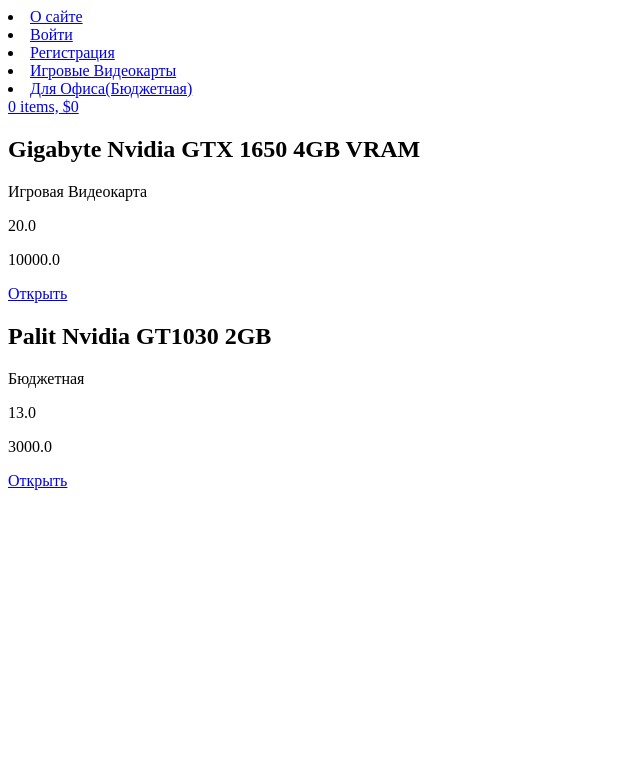
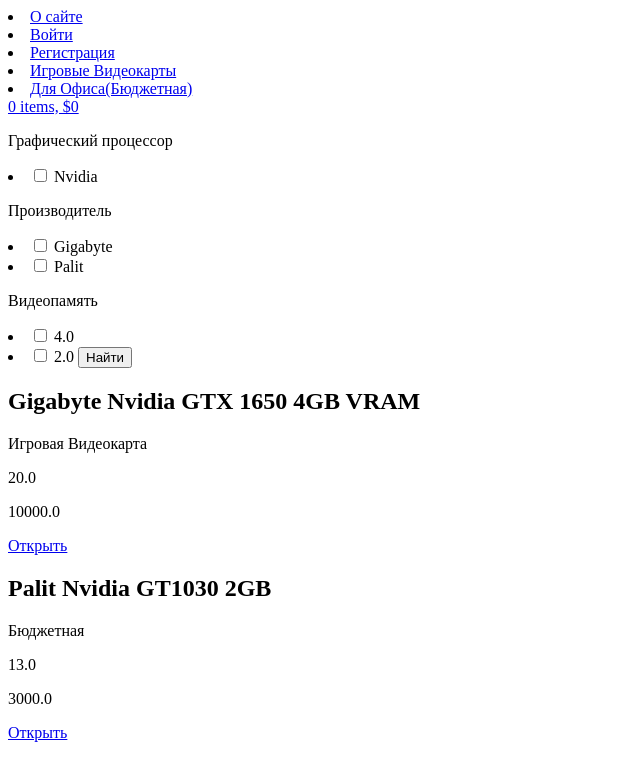
Before and after one commit to Lostskill/vds_site, a Django app: page /main/ in a window 1280 px wide. Shown: the top 781 px of the page, without its empty margins (0-640 px from the left). Run offline with Django 3.2, Linux system fonts and the light colour scheme; data comes from the database, SQL or seed files in the repository; both versions use the stored data as it was after the commit; parts of the project's set-up code (start-up, migrations or seed data) failed here and were passed over.

Commit message:
Добавлена сортировка по нескольким критериям

```diff
--- a/main/models.py
+++ b/main/models.py
@@ -7,11 +7,11 @@ class VideoCard(models.Model):
     chip = models.CharField(max_length=100)
     price = models.FloatField()
     video_memory = models.FloatField(null=True, blank=True)
-    description = models.TextField( null=True)
+    description = models.TextField(null=True)
     published = models.DateTimeField(auto_now_add=True, db_index=True)
     amount = models.FloatField(null=True)
     rub_key = models.ForeignKey('Rub', null=True, on_delete = models.PROTECT, verbose_name="Тип Видеокарты")
-    image = models.ImageField(null=True)
+    image = models.ImageField(null=True,blank=True)
     slug = models.SlugField(max_length=255,null=True,  db_index=True, verbose_name="URL")
     def __str__(self):
         return self.name
--- a/main/templates/main/basic.html
+++ b/main/templates/main/basic.html
@@ -1,8 +1,12 @@
+{% load static %}
 <!DOCTYPE>
 <html lang="ru">
     <body>
         <meta charset="utf-8"/>
-        <title>VDS - Магазин по продажам видеокарт</title>
+        <head>
+            <title>VDS - Магазин по продажам видеокарт</title>
+            <link type="text/css" href="{% static 'main/css/style.css' %}" rel="stylesheet"/>
+        </head>
         <div class = "menu">
         {% block menu %}
             <div class = 'mainmenu'>
--- a/main/templates/main/index.html
+++ b/main/templates/main/index.html
@@ -1,13 +1,49 @@
 {% extends 'main/basic.html' %}
 {% block content %}
+    <div class='sort'>
+        <form action='{% url 'filter' %}' method='get'>
+            <div class='chip_header'>
+                <p>Графический процессор</p>
+                {% for chips in view.get_chip %}
+                    <li class='chip_sort'>
+                    <input type='checkbox' class='checked' name='chip' value="{{ chips.chip }}">
+                    <span class='span chip_sort'>{{ chips.chip }} </span>
+                {% endfor %}
+            </div>
+            <p>Производитель</p>
+        {% for manu in view.get_manufactors %}
+            <li class='manu_sort'>
+                <input type='checkbox' class='checked' name='manufacturer' value="{{ manu.manufacturer}}">
+                <span class='span chip_sort'>{{ manu.manufacturer }} </span>
+        {% endfor %}
+
+        <p>Видеопамять</p>
+        {% for vmemory in view.get_videomemory %}
+            <li class='chip_sort'>
+                <input type='checkbox' class='checked' name='video_memory' value="{{ vmemory.video_memory }}">
+                <span class='span chip_sort'>{{ vmemory.video_memory }} </span>
+        {% endfor %}
+            <button type='submit'>Найти</button>
+        </form>
+    </div>
+
+<div class = 'sorting_card'>
+    {%for cards in videocard_list %}
+        <h2>{{ cards.name }}</h2>
+        <p>{{ cards.description }}</p>
+        <p>{{ cards.amount }}</p>
+        <p>{{ cards.price }}</p>
+        <a href={{ cards.get_absolute_url }}>Открыть</a>
+    {% endfor %}
+<div>
+
 <div class="main">
-        {% for card in videocard %}
+    {% for card in videocard %}
         <h2>{{ card.name }}</h2>
         <p>{{ card.description }}</p>
         <p>{{ card.amount }}</p>
         <p>{{ card.price }}</p>
         <a href={{ card.get_absolute_url }}>Открыть</a>
-        {% endfor %}
-
-    </div>
+     {% endfor %}
+</div>
 {% endblock %}
--- a/main/urls.py
+++ b/main/urls.py
@@ -6,6 +6,7 @@ from . import views
 
 urlpatterns = [
     path('', Main.as_view(), name='main'),
+    path('filter/', views.FilterCard.as_view() ,name = 'filter'),
     path('category/<slug:cat_slug>/', RubList.as_view() ,name = 'rubrics'),
     path('card/<slug:card_slug>', ShowCard.as_view(), name = 'vcard'),
     path('about/', views.about , name = 'about'),
--- a/main/utils.py
+++ b/main/utils.py
@@ -21,9 +21,3 @@ class DataMixin:
         cart_product_form = CartAddProductForm()
         context['cart_product_form'] = cart_product_form
         return context
-
-#    def get_cart_data(self, request,**kwargs):
-#        cart = Cart(request)
-#        con = kwargs
-#        con['cart'] = cart
-#        return con
--- a/main/views.py
+++ b/main/views.py
@@ -6,10 +6,21 @@ from main.models import *
 from django.contrib.auth.views import LoginView
 from .utils import *
 from .form import *
-from cart.cart import Cart
+from django.db.models import Q
+
+class SortingStaff:
+
+    def get_chip(self):
+        return VideoCard.objects.filter().values("chip").distinct()
+
+    def get_manufactors(self):
+        return VideoCard.objects.filter().values("manufacturer").distinct()
+
+    def get_videomemory(self):
+        return VideoCard.objects.filter().values("video_memory").distinct()
 
 
-class Main(DataMixin, ListView):
+class Main(SortingStaff ,DataMixin, ListView):
 
     model = VideoCard
 
@@ -83,6 +94,20 @@ class RegisterUser(DataMixin, CreateView):
         login(self.request, user)
         return redirect('main')
 
+class FilterCard(SortingStaff,ListView,DataMixin):
+    template_name = 'main/index.html'
+
+    def get_queryset(self):
+        queryset = VideoCard.objects.filter(
+            Q(chip__in=self.request.GET.getlist('chip')) |
+            Q(manufacturer__in=self.request.GET.getlist('manufacturer'))|
+            Q(video_memory__in=self.request.GET.getlist('video_memory')))
+        return queryset
+
+    def get_context_data(self, *, object_list=None, **kwargs):
+        context = super().get_context_data(**kwargs)
+        c_def = self.get_rub_data()
+        return dict(list(context.items()) + list(c_def.items()))
 
 def about(request):
         return render(request, 'main/about', {'menu': menu})
--- a/vds/settings.py
+++ b/vds/settings.py
@@ -126,6 +126,9 @@ USE_TZ = True
 
 STATIC_URL = '/static/'
 
+STATIC_ROOT = os.path.join(BASE_DIR, 'static')
+STATICFILES_DIRS = []
+
 # Default primary key field type
 # https://docs.djangoproject.com/en/3.2/ref/settings/#default-auto-field
 
@@ -140,5 +143,4 @@ EMAIL_BACKEND = 'django.core.mail.backends.console.EmailBackend'
 
 
 
-
 CELERY_BROKER_URL = 'redis://redis:6379'
```
Also changed, not shown: main/templates/main/list_rubric.html (deleted, +0 -7 lines), main/templates/main/videocard_list.html (added, +12 -0 lines), db.sqlite3, main/migrations/0007_alter_videocard_image.py (added), main/static/main/css/style.css (added).
